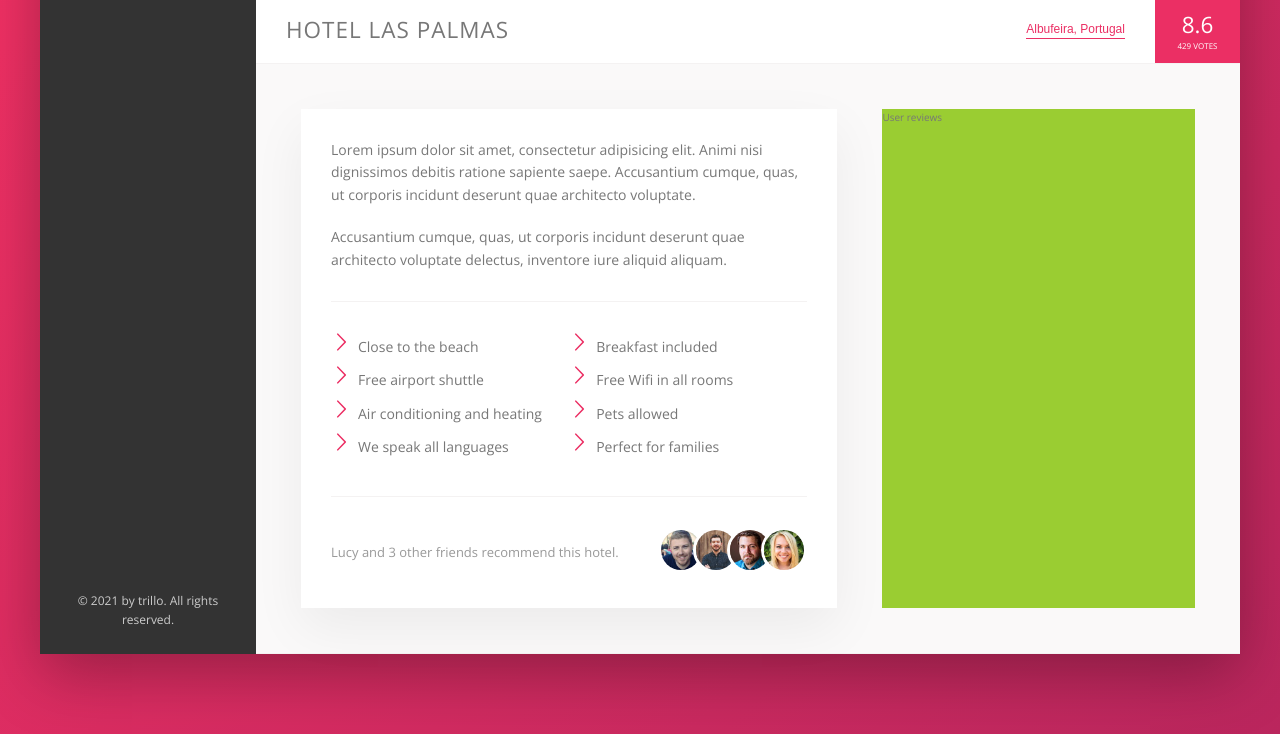
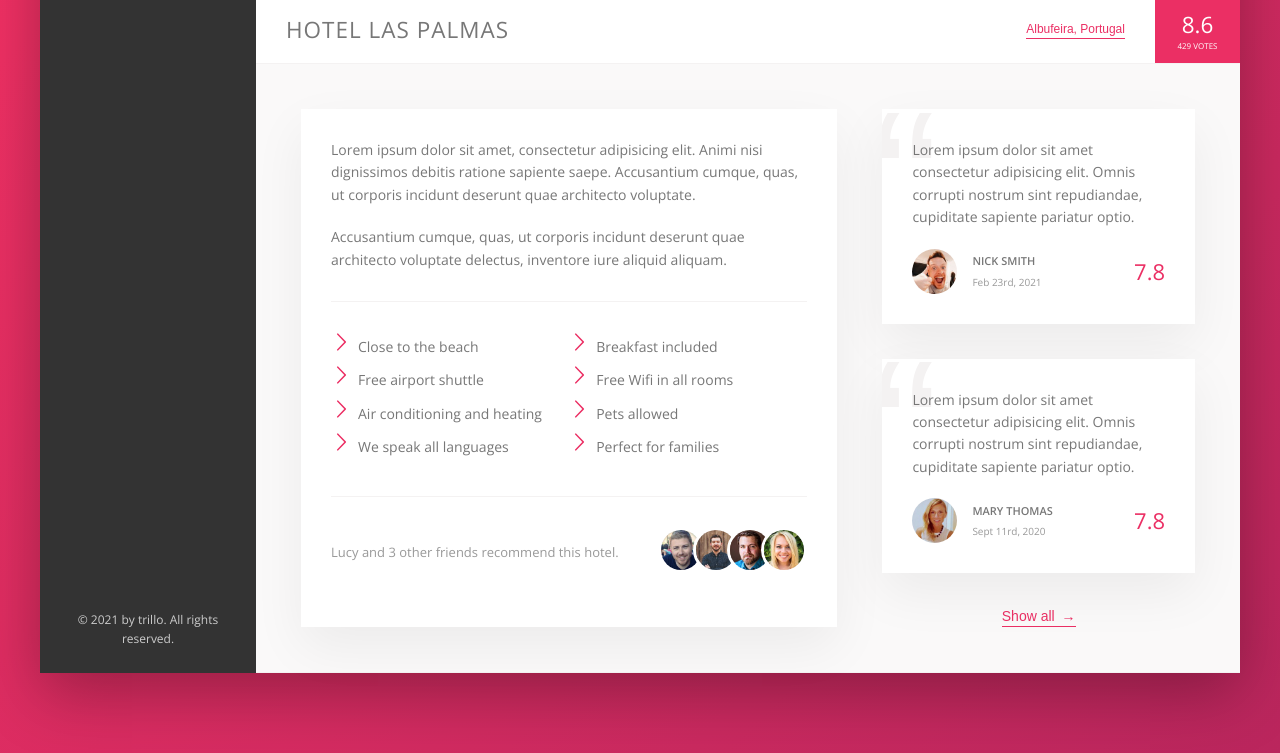
Before and after one commit to emersonhenriquedev/trillo, a website: page index.html in a window 1280 px wide. Shown: the part 538-1291 px from the top of the page. Drawn offline with nearby package versions, Linux system fonts and the light colour scheme.

Commit message:
reviews section

```diff
--- a/index.html
+++ b/index.html
@@ -159,7 +159,36 @@
             </div>
           </div>
           <div class="user-reviews">
-            User reviews
+            <figure class="review">
+              <blockquote class="review__text">
+                Lorem ipsum dolor sit amet consectetur adipisicing elit. Omnis corrupti nostrum sint repudiandae, cupiditate sapiente pariatur optio.
+              </blockquote>
+              <figcaption class="review__user">
+                <img src="img/user-1.jpg" alt="User 1" class="review__photo">
+                <div class="review__user-box">
+                  <p class="review__user-name">Nick Smith</p>
+                  <p class="review__user-date">Feb 23rd, 2021</p>
+                </div>
+                <div class="review__rating">7.8</div>
+              </figcaption>
+            </figure>
+
+            <figure class="review">
+              <blockquote class="review__text">
+                Lorem ipsum dolor sit amet consectetur adipisicing elit. Omnis corrupti nostrum sint repudiandae, cupiditate sapiente pariatur optio.
+              </blockquote>
+              <figcaption class="review__user">
+                <img src="img/user-2.jpg" alt="User 1" class="review__photo">
+                <div class="review__user-box">
+                  <p class="review__user-name">Mary Thomas</p>
+                  <p class="review__user-date">Sept 11rd, 2020</p>
+                </div>
+                <div class="review__rating">7.8</div>
+              </figcaption>
+            </figure>
+
+            <button class="btn-inline">Show all <span>&rarr;</span></button>
+
           </div>
         </div>
       </main>
--- a/sass/_components.scss
+++ b/sass/_components.scss
@@ -286,8 +286,17 @@
   cursor: pointer;
   transition: all .2s;
 
+  & span {
+    margin-left: 3px;
+    transition: margin .2s;
+  }
+
   &:hover {
     color: var(--color-grey-dark-1);
+
+    span {
+      margin-left: 8px;
+    }
   }
 
   &:focus {
@@ -386,3 +395,67 @@
     }
   }
 }
+
+
+//////////////////////////
+// REVIEWS
+.review {
+  background-color: #fff;
+  box-shadow: var(--shadow-light);
+  padding: 3rem;
+  margin-bottom: 3.5rem;
+  position: relative;
+  overflow: hidden;
+
+  &__text {
+    margin-bottom: 2rem;
+    z-index: 10;
+    position: relative;
+  }
+
+  &__user {
+    display: flex;
+    align-items: center;
+  }
+
+  &__photo {
+    height: 4.5rem;
+    width: 4.5rem;
+    border-radius: 50%;
+    margin-right: 1.5rem;
+  }
+
+  &__user-box{
+    margin-right: auto;
+  }
+
+  &__user-name {
+    font-size: 1.1rem;
+    font-weight: 600;
+    text-transform: uppercase;
+    margin-bottom: .4rem;
+  }
+
+  &__user-date {
+    font-size: 1rem;
+    color: var(--color-grey-dark-3);
+  }
+
+  &__rating {
+    color: var(--color-primary);
+    font-size: 2.2rem;
+    font-weight: 300;
+  }
+
+  &::before {
+    content: "\201C";
+    position: absolute;
+    top: -2.75rem;
+    left: -1rem;
+    font-size: 20rem;
+    line-height: 1;
+    color: var(--color-grey-light-2);
+    font-family: sans-serif;
+    z-index: 1;
+  }
+}
--- a/sass/_layout.scss
+++ b/sass/_layout.scss
@@ -37,6 +37,7 @@
 }
 
 .detail {
+  font-size: 1.4rem;
   display: flex;
   padding: 4.5rem;
   background-color: var(--color-grey-light-1);
@@ -44,7 +45,7 @@
 }
 
 .description {
-  font-size: 1.4rem;
+
   background-color: #fff;
   box-shadow: var(--shadow-light);
   padding: 3rem;
@@ -53,6 +54,9 @@
 }
 
 .user-reviews {
-  background-color: yellowgreen;
   flex: 1;
+
+  display: flex;
+  flex-direction: column;
+  align-items: center;
 }
```
Also changed, not shown: sass/main.css, 1 other file.
